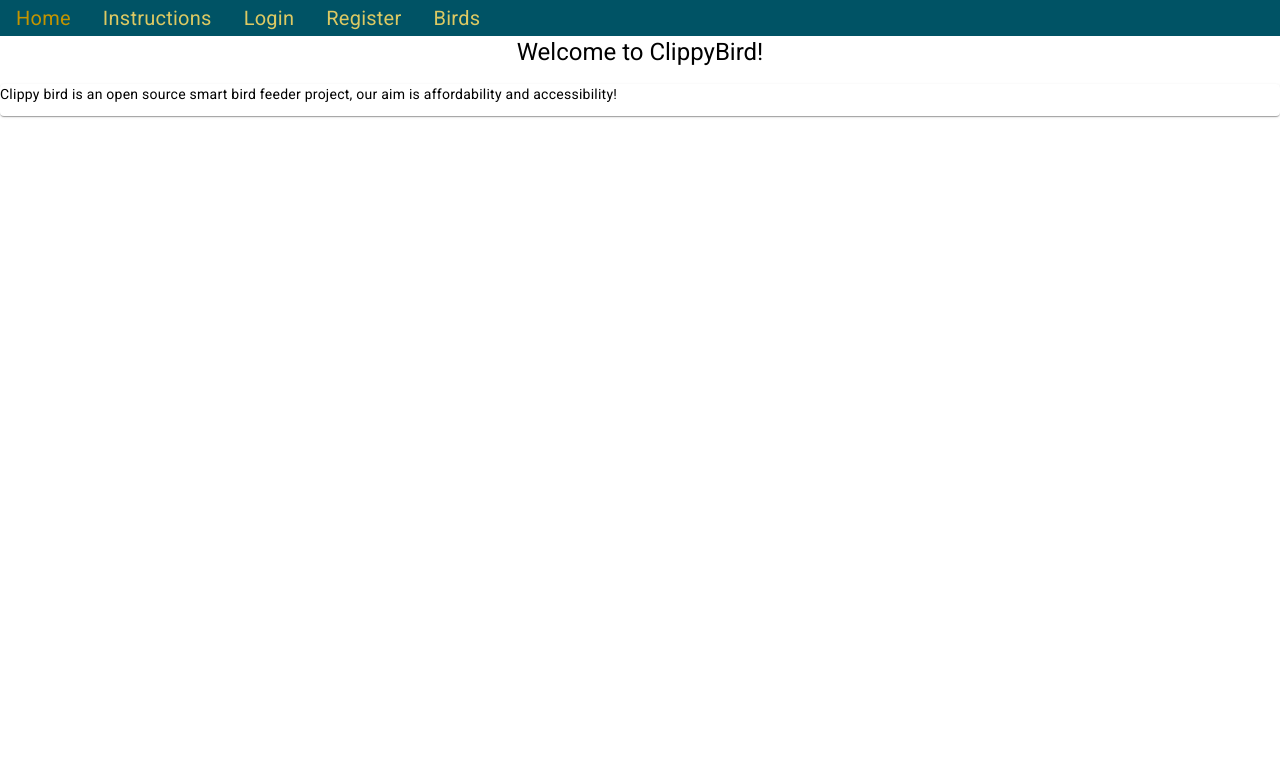
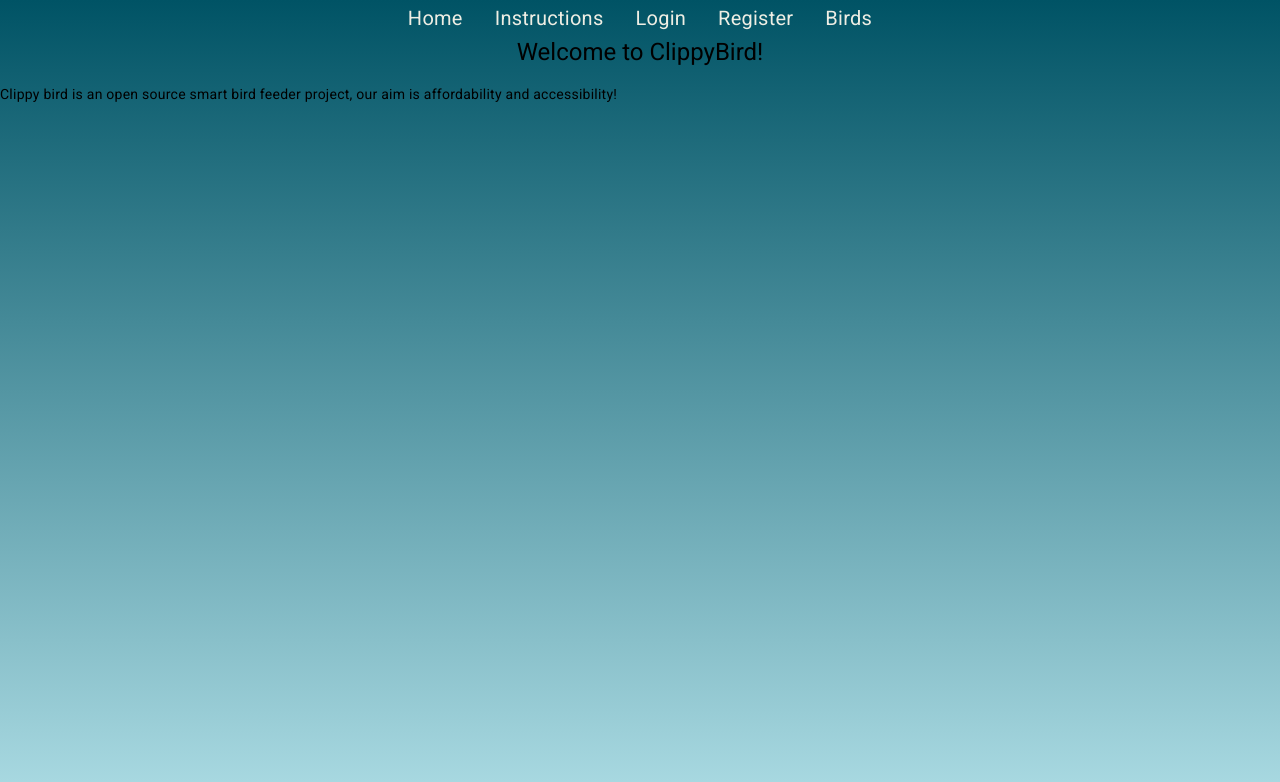
Before and after one commit to kellysun0124/ClippyBird, an Angular app in the folder FrontEnd/: page / in a window 1280 px wide. Shown: the top 782 px of the page. Built offline with nearby package versions, Linux system fonts and the light colour scheme.

Commit message:
made navbar center, add gradient background and non gradient backgroun if browser doesn't supper gradient, changed colors here and there. added comments in css for register to note things to fix.

```diff
--- a/FrontEnd/src/app/components/home/home.component.css
+++ b/FrontEnd/src/app/components/home/home.component.css
@@ -0,0 +1,4 @@
+.mat-card{
+  background-color: rgba(0, 0, 0, 0);
+  box-shadow:none;
+}
--- a/FrontEnd/src/app/components/home/home.component.html
+++ b/FrontEnd/src/app/components/home/home.component.html
@@ -1,4 +1,4 @@
 <h1 class="title">Welcome to ClippyBird!</h1>
-<mat-card>
+<mat-card class="mat-card">
   <p>Clippy bird is an open source smart bird feeder project, our aim is affordability and accessibility!</p>
 </mat-card>
--- a/FrontEnd/src/app/components/register/register.component.css
+++ b/FrontEnd/src/app/components/register/register.component.css
@@ -13,7 +13,7 @@ input[type="tel"],
 select,
 textarea {
 
-  background-color: transparent;
+  background-color: #abdbe3;
   border-radius: 4px;
   color: inherit;
   display: block;
@@ -22,6 +22,8 @@ textarea {
   text-decoration: none;
   width: 25%
 }
+
+/*this is form fields for all this needs to be changed*/
 form > .fields {
   display: -moz-flex;
   display: -webkit-flex;
@@ -52,14 +54,10 @@ form > .fields {
       width: calc(50% - 0.75rem);
     }
 
-    form > .fields > .field.third {
-      width: calc(100%/3 - 0.5rem);
-    }
 
-    form > .fields > .field.quarter {
-      width: calc(25% - 0.375rem);
-    }
 
+/* we need to make one for each screen size we want
+so we might need to play around here and see what looks good*/
 @media screen and (max-width: 480px) {
 
   form > .fields {
@@ -75,12 +73,4 @@ form > .fields {
       form > .fields > .field.half {
         width: calc(100% - 1.5rem);
       }
-
-      form > .fields > .field.third {
-        width: calc(100% - 1.5rem);
-      }
-
-      form > .fields > .field.quarter {
-        width: calc(100% - 1.5rem);
-      }
 }
--- a/FrontEnd/src/app/components/register/register.component.html
+++ b/FrontEnd/src/app/components/register/register.component.html
@@ -4,9 +4,6 @@
     <div class="field half">
       <label for="firstname">First</label>
       <input type="text" name="firstname" [(ngModel)]="firstname" id="firstname">
-    </div>
-
-    <div class="field half">
       <label for="lastname">Last</label>
       <input type="text" name="lastname" [(ngModel)]="lastname" id="lastname">
     </div>
--- a/FrontEnd/src/app/layouts/header/header.component.css
+++ b/FrontEnd/src/app/layouts/header/header.component.css
@@ -1,20 +1,19 @@
 /* Styles for the navigation bar */
-.navbar {
-  background-color:#005365 ; /* Dark background color */
-
-}
 
 .navbar-nav {
   display: flex;
   flex-direction: row;
   list-style-type: none; /* Removes default list style */
+  display: flex;
+  justify-content: center;
+}
 
-}
+
 
 .nav-item { /* Changes Login, Register, Home, etc. text */
   padding: 0.5rem 1rem;
   text-decoration: none;
-  color: #dcc963;
+  color: #eeeee4;
   font-size: 20px;
 }
 
--- a/FrontEnd/src/styles.css
+++ b/FrontEnd/src/styles.css
@@ -1,8 +1,17 @@
 /* You can add global styles to this file, and also import other style files */
 
-html, body { height: 100%; }
+html, body {
+  height: 100%;
+  background-color:#005365; /* For browsers that do not support gradients */
+  background-image: linear-gradient(#005365, #abdbe3);
+}
+
 body { margin: 0; font-family: Roboto, "Helvetica Neue", sans-serif; }
 
 .title {
   text-align: center;
 }
+
+.mat-card{
+  background-color: rgba(0, 0, 0, 0.5);
+}
```
